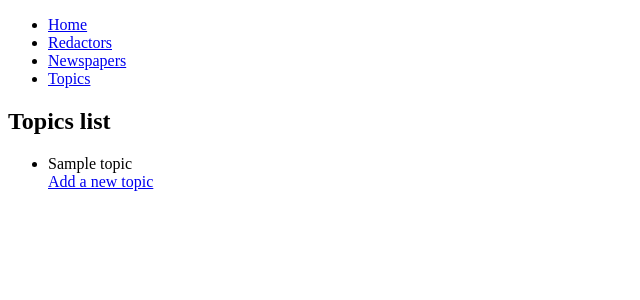
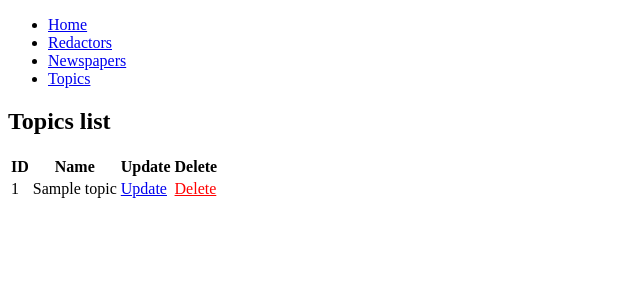
Before and after one commit to Wallian169/newspaper-agency, a Django app: page //topics/ in a window 1280 px wide. Shown: the top 300 px of the page, without its empty margins (0-640 px from the left). Run offline with Django 5.2, Linux system fonts and the light colour scheme; tables that the repository leaves empty hold one stand-in row (values such as "Sample post").

Commit message:
changed realization of 'topic_list.html'
changed realization of 'topic_list.html' to display all topics as table form where user can update or delete topics

```diff
--- a/templates/manage_app/topic_list.html
+++ b/templates/manage_app/topic_list.html
@@ -2,12 +2,37 @@
 
 {% block content %}
 	<h2>Topics list</h2>
-  <ul>
-    {% for topic in topic_list %}
-    	<li>{{ topic }}</li>
-      {% empty %}
+  {% if topic_list %}
+    <table>
+      <tr>
+        <th>ID</th>
+        <th>Name</th>
+        <th>Update</th>
+        <th>Delete</th>
+      </tr>
+      {% for topic in topic_list %}
+        <tr>
+          <td>
+              {{ topic.id }}
+          </td>
+          <td>
+              {{ topic}}
+          </td>
+          <td>
+              <a href="#">
+                Update
+              </a>
+            </td>
+            <td>
+              <a style="color: red"
+                href="#">
+                Delete
+              </a>
+            </td>
+        </tr>
+      {% endfor %}
+    </table>
+    {% else %}
       <p>There are no topics by now</p>
-    {% endfor %}
-    <a href="{% url 'manage_app:topic-create' %}">Add a new topic</a>
-  </ul>
+  {% endif %}
 {% endblock %}
```
